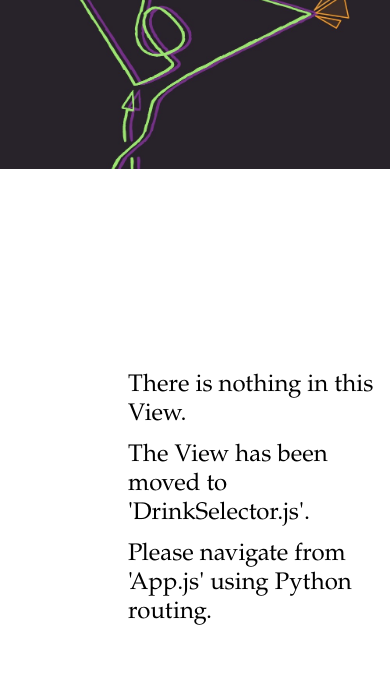
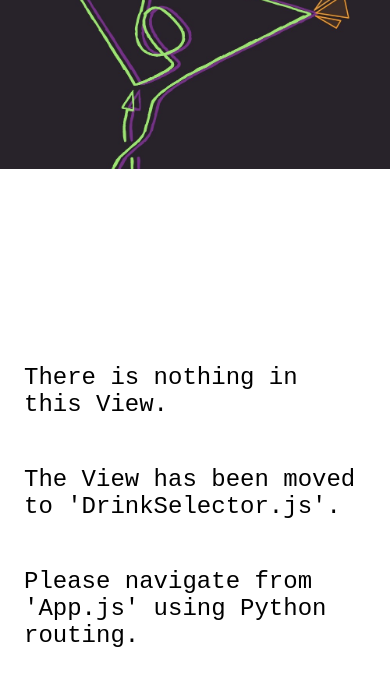
Before and after one commit to 4850-01-Senior-Project/Choose-a-Booze, a React Native app in the folder client/: screen / in a window 390 px wide. Shown: the top 686 px of the page. Built offline with nearby package versions, Linux system fonts and the light colour scheme.

Commit message:
Fixed the temp homepage

```diff
--- a/client/App.js
+++ b/client/App.js
@@ -20,7 +20,6 @@ export default function App() {
       try {
         // Keep the splash screen visible while we fetch resources
         await SplashScreen.preventAutoHideAsync();
-        setTimeout(SplashScreen.hideAsync, 5000);
         // Pre-load fonts, make any API calls you need to do here
         await Font.loadAsync(MaterialIcons.font);
         // Artificially delay for two seconds to simulate a slow loading
@@ -68,7 +67,7 @@ export default function App() {
 
   // --------------------------------------------------
 
-  const logo = require('./ui/assets/logo.png');
+  const logo = require('./ui/assets/logo.jpg');
 
   return (
     <View style={styles.fullSize}>
--- a/client/ui/assets/Style.js
+++ b/client/ui/assets/Style.js
@@ -11,7 +11,7 @@ export const colors =
 export const styles = StyleSheet.create({
 	h1: {
 		fontSize: 32,
-		fontFamily: 'Garamond',
+		fontFamily: 'monospace',
 		color: colors.orange,
 		padding: 16,
 	},
@@ -20,9 +20,8 @@ export const styles = StyleSheet.create({
 	},
 	p: {
 		fontSize: 24,
-		fontFamily: 'Garamond',
-		paddingLeft: 128,
-		paddingBottom: 12,
+		margin: 24,
+		fontFamily: 'monospace',
 		justifyContent: "center",
 	},
 
@@ -43,7 +42,7 @@ export const styles = StyleSheet.create({
 	},
 	category: {
 		fontSize: 32,
-		fontFamily: 'Garamond',
+		fontFamily: 'monospace',
 		color: colors.orange,
 		padding: 16,
 	},
```
Also changed, not shown: client/package.json (+3 -9 lines).
